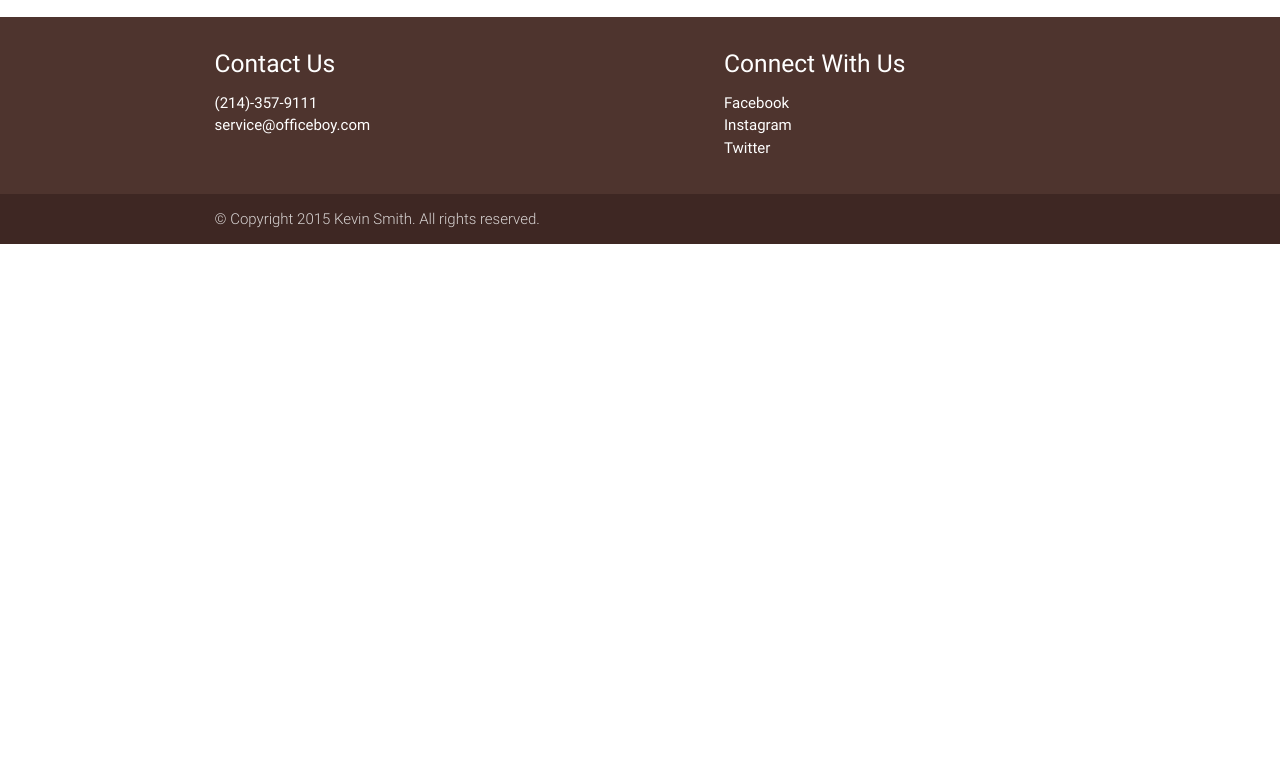
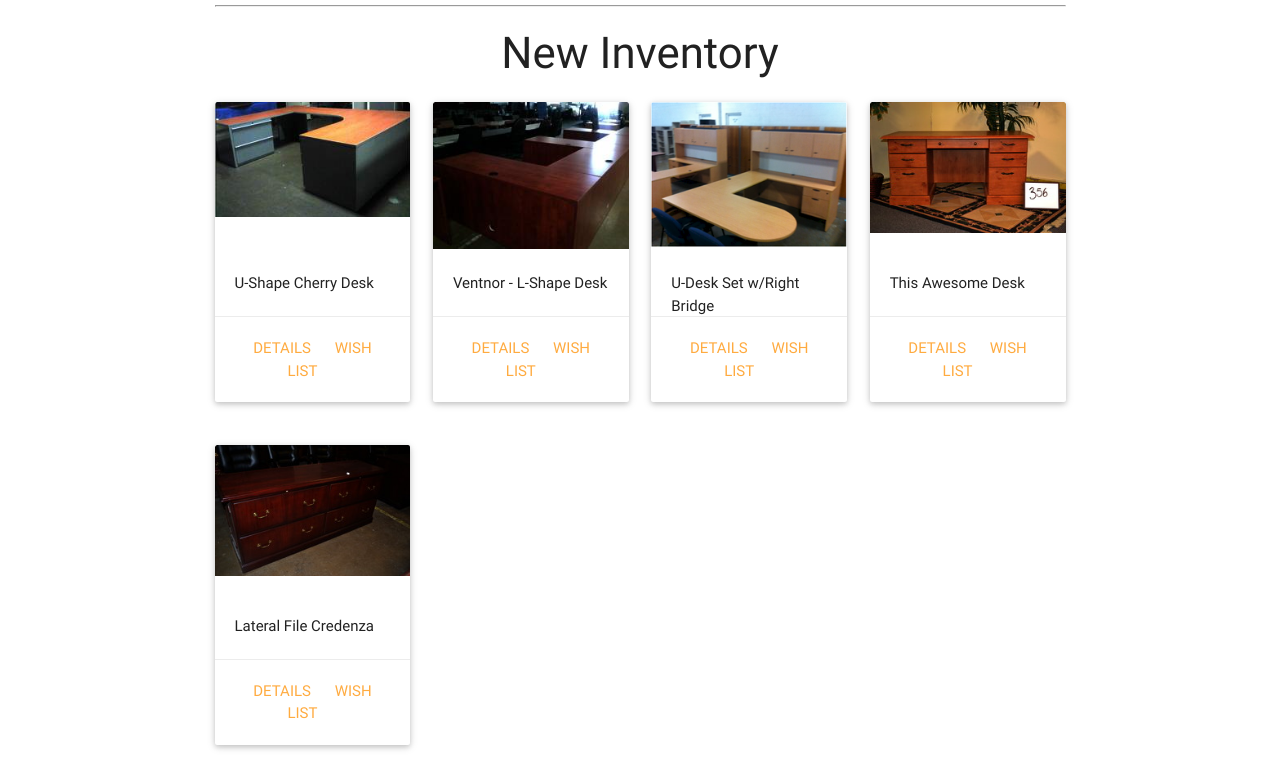
Before and after one commit to ksmithbaylor/officeboy-demo-site, a website: page index.html in a window 1280 px wide. Shown: the part 870-1640 px from the top of the page. Before the commit the page ends 1114 px from the top, so only its background shows below. Drawn offline with nearby package versions, Linux system fonts and the light colour scheme.

Commit message:
added cards for new inventory

```diff
--- a/index.html
+++ b/index.html
@@ -102,6 +102,107 @@
             </div>
         </div>
 
+        <div class="container brown-text text-darken-4"><hr /></div>
+
+        <h3 class="center">New Inventory</h3>
+
+        <div class="container">
+            <div class="row">
+                <div class="col s12 m3">
+                    <div class="card small">
+                        <div class="card-image waves-effect waves-block waves-light">
+                            <img class="activator" src="images/desk1.jpg">
+                        </div>
+                        <div class="card-content activator">
+                            <p>U-Shape Cherry Desk</p>
+                        </div>
+                        <div class="card-action center">
+                            <a href="#">Details</a>
+                            <a href='#'>Wish List</a>
+                        </div>
+                        <div class="card-reveal">
+                            <span class="card-title grey-text text-darken-4">U-Shape Cherry Desk <i class="mdi-navigation-close right"></i></span>
+                            <p>Here is some more information about this product that is only revealed once clicked on.</p>
+                        </div>
+                    </div>
+                </div>
+                <div class="col s12 m3">
+                    <div class="card small">
+                        <div class="card-image waves-effect waves-block waves-light">
+                            <img class="activator" src="images/desk2.jpg">
+                        </div>
+                        <div class="card-content activator">
+                            <p>Ventnor - L-Shape Desk</p>
+                        </div>
+                        <div class="card-action center">
+                            <a href="#">Details</a>
+                            <a href='#'>Wish List</a>
+                        </div>
+                        <div class="card-reveal">
+                            <span class="card-title grey-text text-darken-4">Ventnor L-Shape Desk <i class="mdi-navigation-close right"></i></span>
+                            <p>Here is some more information about this product that is only revealed once clicked on.</p>
+                        </div>
+                    </div>
+                </div>
+                <div class="col s12 m3">
+                    <div class="card small">
+                        <div class="card-image waves-effect waves-block waves-light">
+                            <img class="activator" src="images/desk3.png">
+                        </div>
+                        <div class="card-content activator">
+                            <p>U-Desk Set w/Right Bridge</p>
+                        </div>
+                        <div class="card-action center">
+                            <a href="#">Details</a>
+                            <a href='#'>Wish List</a>
+                        </div>
+                        <div class="card-reveal">
+                            <span class="card-title grey-text text-darken-4">U-Desk Set w/Right Bridge <i class="mdi-navigation-close right"></i></span>
+                            <p>Here is some more information about this product that is only revealed once clicked on.</p>
+                        </div>
+                    </div>
+                </div>
+                <div class="col s12 m3">
+                    <div class="card small">
+                        <div class="card-image waves-effect waves-block waves-light">
+                            <img class="activator" src="images/desk4.jpeg">
+                        </div>
+                        <div class="card-content activator">
+                            <p>This Awesome Desk</p>
+                        </div>
+                        <div class="card-action center">
+                            <a href="#">Details</a>
+                            <a href='#'>Wish List</a>
+                        </div>
+                        <div class="card-reveal">
+                            <span class="card-title grey-text text-darken-4">This Awesome Desk <i class="mdi-navigation-close right"></i></span>
+                            <p>Here is some more information about this product that is only revealed once clicked on.</p>
+                        </div>
+                    </div>
+                </div>
+            </div>
+            <div class="row">
+                <div class="col s12 m3">
+                    <div class="card small">
+                        <div class="card-image waves-effect waves-block waves-light">
+                            <img class="activator" src="images/desk5.jpeg">
+                        </div>
+                        <div class="card-content activator">
+                            <p>Lateral File Credenza</p>
+                        </div>
+                        <div class="card-action center">
+                            <a href="#">Details</a>
+                            <a href='#'>Wish List</a>
+                        </div>
+                        <div class="card-reveal">
+                            <span class="card-title grey-text text-darken-4">Lateral File Credenza <i class="mdi-navigation-close right"></i></span>
+                            <p>Here is some more information about this product that is only revealed once clicked on.</p>
+                        </div>
+                    </div>
+                </div>
+            </div>
+        </div>
+
         <footer class="page-footer brown darken-3">
             <div class="container">
                 <div class="row">
```
Also changed, not shown: images/desk1.jpg (added), images/desk2.jpg (added), images/desk3.png (added), images/desk4.jpeg (added), images/desk5.jpeg (added).
